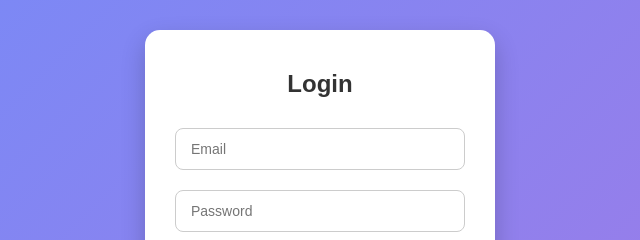
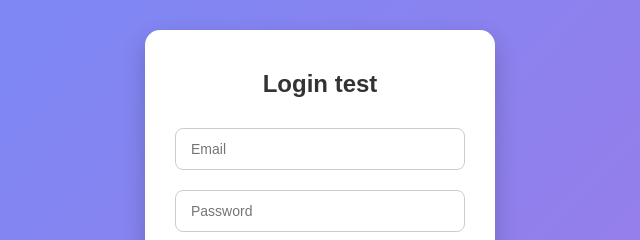
Before and after one commit to huzaifa-kzk/DailyJournal, a plain HTML site: page frontend/login.html in a window 1280 px wide. Shown: the part 210-450 px from the top of the page, 320-960 px from the left. Drawn offline with Linux system fonts and the light colour scheme.

Commit message:
last commit

```diff
--- a/frontend/login.html
+++ b/frontend/login.html
@@ -6,7 +6,7 @@
 </head>
 <body>
   <div class="container">
-    <h2>Login</h2>
+    <h2>Login test</h2>
     <input id="email" placeholder="Email">
     <input id="password" type="password" placeholder="Password">
     <button onclick="login()">Login</button>
```
